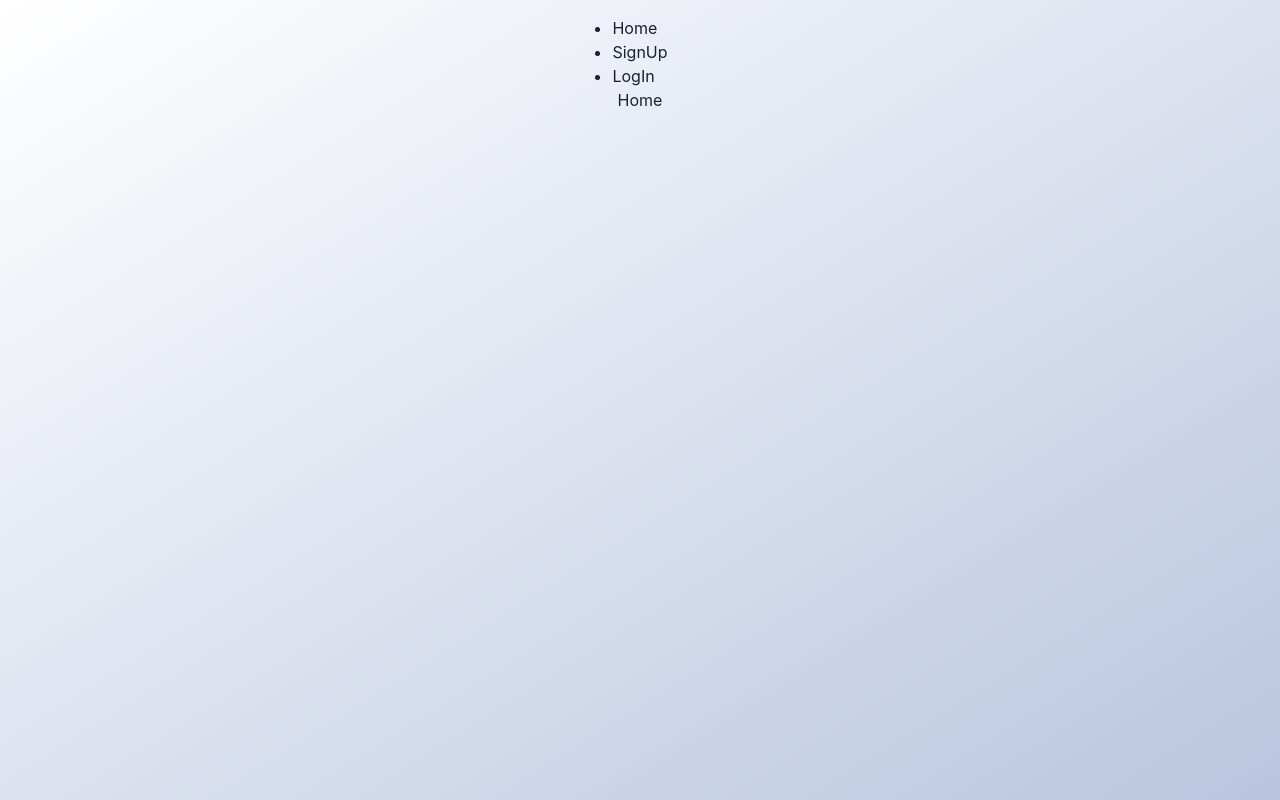
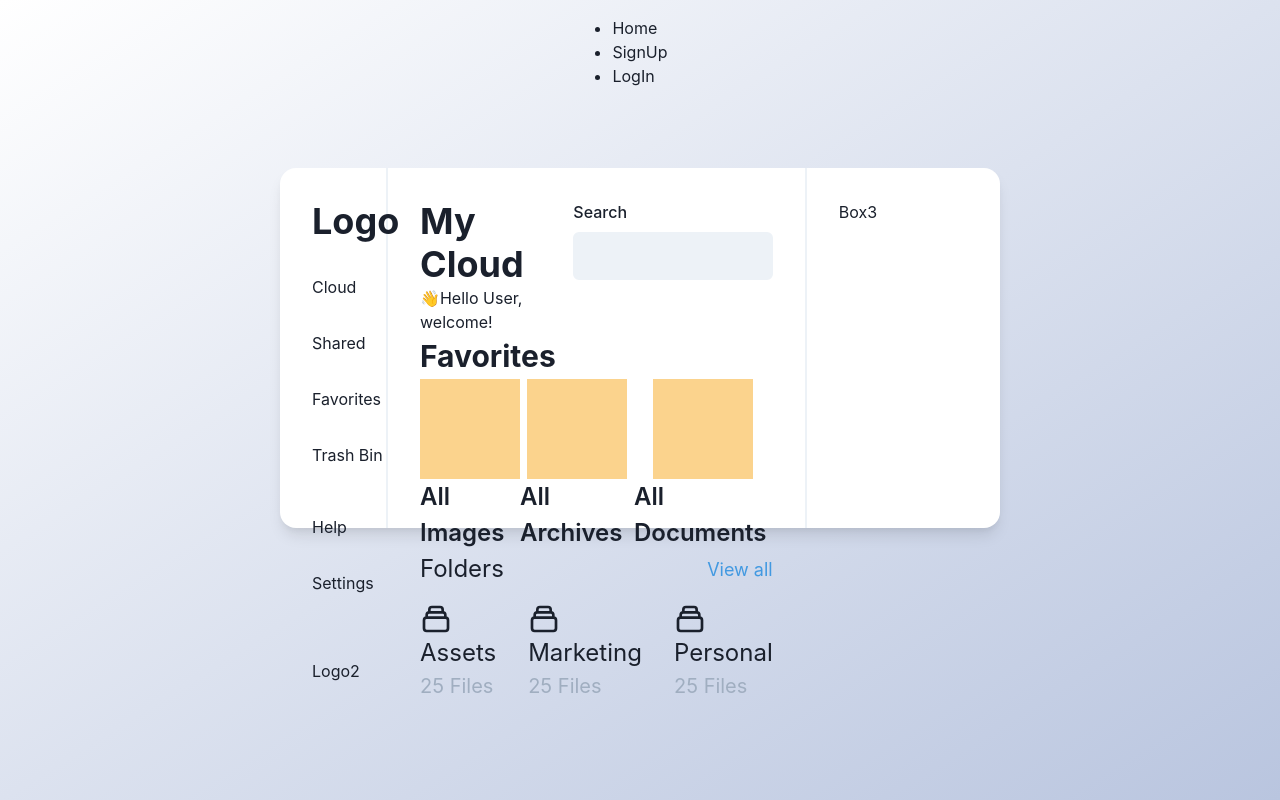
Before and after one commit to TalGoldDev/Cloud-storage, a React (Create React App) app in the folder client/: page / in a window 1280 px wide. Built offline with nearby package versions, Linux system fonts and the light colour scheme.

Commit message:
Added: basic dashboard structure

```diff
--- a/client/src/components/app/App.tsx
+++ b/client/src/components/app/App.tsx
@@ -4,9 +4,9 @@ import { Header } from "../header/Header";
 import { Route, Switch } from "react-router-dom";
 import Signup from "../../pages/signup/Signup.page";
 import Login from "../../pages/login/Login.page";
-import Cpanel from "../../pages/cpanel/Cpanel.page";
 import { Container } from "@chakra-ui/react";
 import { Box } from "@chakra-ui/react";
+import Dashboard from "../../pages/dashboard/Dashboard";
 
 export const App: React.FC = () => {
   return (
@@ -34,7 +34,7 @@ export const App: React.FC = () => {
               <Login />
             </Route>
             <Route path="/">
-              <Cpanel />
+              <Dashboard />
             </Route>
           </Switch>
         </Container>
--- a/client/src/pages/cpanel/Cpanel.page.tsx
+++ /dev/null
@@ -1,7 +0,0 @@
-import React from "react";
-
-const Cpanel: React.FC = () => {
-  return <div className="cpanel">Home</div>;
-};
-
-export default Cpanel;
--- /dev/null
+++ b/client/src/pages/dashboard/Dashboard.tsx
@@ -0,0 +1,154 @@
+import { Box, Flex, Heading, Spacer, Text } from "@chakra-ui/react";
+import React, { useState } from "react";
+import TextFieldInput from "../../common/components/TextFieldInput";
+import Menu from "./components/Menu";
+
+const Dashboard: React.FC = () => {
+  const [search, setSearch] = useState<String>("");
+
+  return (
+    <div className="Dashboard">
+      <Flex
+        marginTop="5rem"
+        width="90vh"
+        height="45vh"
+        background="white"
+        rounded="2xl"
+        boxShadow="lg"
+      >
+        <Flex
+          width="15%"
+          borderRight="2px"
+          borderColor="gray.100"
+          padding="2rem"
+        >
+          <Menu />
+        </Flex>
+        <Flex
+          width="60%"
+          padding="2rem"
+          justifyContent="space-between"
+          direction="column"
+          borderRight="2px"
+          borderColor="gray.100"
+        >
+          <Flex justifyContent="space-between" direction="row">
+            <Flex direction="column" marginRight="3rem">
+              <Heading>My Cloud</Heading>
+              <Text>👋Hello User, welcome!</Text>
+            </Flex>
+            <Flex>
+              <TextFieldInput
+                defaultValue="Search"
+                inputHandler={setSearch}
+              ></TextFieldInput>
+            </Flex>
+          </Flex>
+          <Flex direction="column">
+            <Text fontWeight="bold" fontSize="3xl">
+              Favorites
+            </Text>
+            <Flex justifyContent="space-between">
+              <Flex alignItems="center" direction="column">
+                <Box width="100px" height="100px" bgColor="orange.200"></Box>
+                <Text fontWeight="semibold" fontSize="2xl">
+                  All Images
+                </Text>
+              </Flex>
+              <Flex alignItems="center" direction="column">
+                <Box width="100px" height="100px" bgColor="orange.200"></Box>
+                <Text fontWeight="semibold" fontSize="2xl">
+                  All Archives
+                </Text>
+              </Flex>
+              <Flex alignItems="center" direction="column">
+                <Box width="100px" height="100px" bgColor="orange.200"></Box>
+                <Text fontWeight="semibold" fontSize="2xl">
+                  All Documents
+                </Text>
+              </Flex>
+            </Flex>
+          </Flex>
+          <Flex direction="column">
+            <Flex justifyContent="space-between" alignItems="center">
+              <Text fontSize="2xl">Folders</Text>
+              <Text fontSize="lg" textColor="blue.400">
+                View all
+              </Text>
+            </Flex>
+            <Flex marginTop="1rem">
+              <Flex direction="column" marginRight="2rem">
+                <svg
+                  height="2rem"
+                  width="2rem"
+                  xmlns="http://www.w3.org/2000/svg"
+                  fill="none"
+                  viewBox="0 0 24 24"
+                  stroke="currentColor"
+                >
+                  <path
+                    strokeLinecap="round"
+                    strokeLinejoin="round"
+                    strokeWidth={2}
+                    d="M19 11H5m14 0a2 2 0 012 2v6a2 2 0 01-2 2H5a2 2 0 01-2-2v-6a2 2 0 012-2m14 0V9a2 2 0 00-2-2M5 11V9a2 2 0 012-2m0 0V5a2 2 0 012-2h6a2 2 0 012 2v2M7 7h10"
+                  />
+                </svg>
+                <Text fontSize="2xl">Assets</Text>
+                <Text fontSize="xl" fontWeight="normal" textColor="gray.400">
+                  25 Files
+                </Text>
+              </Flex>
+              <Flex direction="column" marginRight="2rem">
+                <svg
+                  height="2rem"
+                  width="2rem"
+                  xmlns="http://www.w3.org/2000/svg"
+                  fill="none"
+                  viewBox="0 0 24 24"
+                  stroke="currentColor"
+                >
+                  <path
+                    strokeLinecap="round"
+                    strokeLinejoin="round"
+                    strokeWidth={2}
+                    d="M19 11H5m14 0a2 2 0 012 2v6a2 2 0 01-2 2H5a2 2 0 01-2-2v-6a2 2 0 012-2m14 0V9a2 2 0 00-2-2M5 11V9a2 2 0 012-2m0 0V5a2 2 0 012-2h6a2 2 0 012 2v2M7 7h10"
+                  />
+                </svg>
+                <Text fontSize="2xl">Marketing</Text>
+                <Text fontSize="xl" fontWeight="normal" textColor="gray.400">
+                  25 Files
+                </Text>
+              </Flex>
+              <Flex direction="column">
+                <svg
+                  height="2rem"
+                  width="2rem"
+                  xmlns="http://www.w3.org/2000/svg"
+                  fill="none"
+                  viewBox="0 0 24 24"
+                  stroke="currentColor"
+                >
+                  <path
+                    strokeLinecap="round"
+                    strokeLinejoin="round"
+                    strokeWidth={2}
+                    d="M19 11H5m14 0a2 2 0 012 2v6a2 2 0 01-2 2H5a2 2 0 01-2-2v-6a2 2 0 012-2m14 0V9a2 2 0 00-2-2M5 11V9a2 2 0 012-2m0 0V5a2 2 0 012-2h6a2 2 0 012 2v2M7 7h10"
+                  />
+                </svg>
+                <Text fontSize="2xl">Personal</Text>
+                <Text fontSize="xl" fontWeight="normal" textColor="gray.400">
+                  25 Files
+                </Text>
+              </Flex>
+            </Flex>
+          </Flex>
+        </Flex>
+        <Flex padding="2rem" width="30%">
+          Box3
+        </Flex>
+      </Flex>
+    </div>
+  );
+};
+
+export default Dashboard;
--- /dev/null
+++ b/client/src/pages/dashboard/components/Menu.tsx
@@ -0,0 +1,50 @@
+import { Flex, Heading, Spacer } from "@chakra-ui/react";
+import React from "react";
+
+interface Props {}
+
+const Menu: React.FC<Props> = (props: Props) => {
+  return (
+    <div>
+      <Flex direction="column" justifyContent="space-between">
+        <Flex height="20%">
+          <Heading>Logo</Heading>
+        </Flex>
+
+        <Flex
+          direction="column"
+          justifyContent="space-between"
+          height="70%"
+          marginTop="2rem"
+        >
+          <div>
+            <Flex direction="column">
+              <a>Cloud</a>
+              <Spacer marginTop="2rem" />
+
+              <a>Shared</a>
+              <Spacer marginTop="2rem" />
+
+              <a>Favorites</a>
+              <Spacer marginTop="2rem" />
+
+              <a>Trash Bin</a>
+            </Flex>
+          </div>
+          <div>
+            <Flex direction="column" marginTop="3rem">
+              <a>Help</a>
+              <Spacer marginTop="2rem" />
+              <a>Settings</a>
+            </Flex>
+          </div>
+        </Flex>
+        <Flex marginTop="4rem" height="10%">
+          Logo2
+        </Flex>
+      </Flex>
+    </div>
+  );
+};
+
+export default Menu;
--- a/client/src/pages/login/Login.page.tsx
+++ b/client/src/pages/login/Login.page.tsx
@@ -14,7 +14,7 @@ const Login: React.FC = () => {
         rounded="2xl"
         marginTop="2rem"
         bg="white"
-        height="725px"
+        height="auto"
         width={["95%", "95%", "75vh", "90vh"]}
         boxShadow="2xl"
         direction={["column", "column", "row", "row"]}
--- a/client/src/pages/signup/Signup.page.tsx
+++ b/client/src/pages/signup/Signup.page.tsx
@@ -36,7 +36,7 @@ const Signup: React.FC = () => {
         rounded="2xl"
         marginTop="2rem"
         bg="white"
-        height="725px"
+        height="auto"
         width={["95%", "95%", "75vh", "90vh"]}
         boxShadow="2xl"
         direction={["column", "column", "row", "row"]}
```
